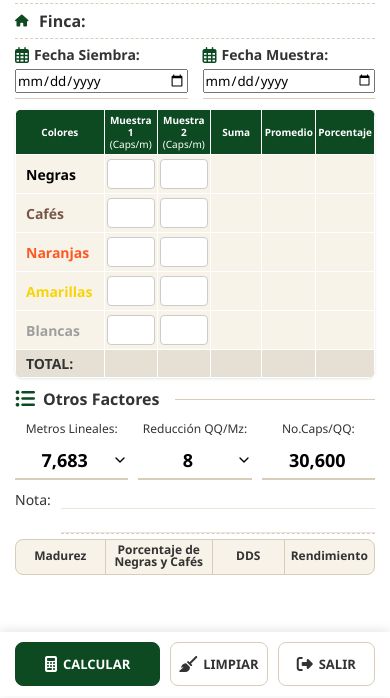
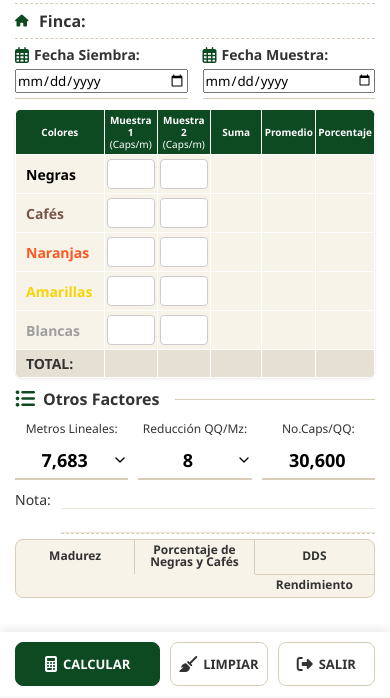
Before and after one commit to Leon505/madurez2, a plain HTML site: page index.html in a window 390 px wide. Shown: the part 148-846 px from the top of the page. Drawn offline with nearby package versions, Linux system fonts and the light colour scheme.

Commit message:
Update style.css

```diff
--- a/style.css
+++ b/style.css
@@ -532,3 +532,24 @@ input[type="number"]::-webkit-inner-spin-button {
     background-color: #0d4a22; /* Verde COMASA */
     color: white;
 }
+
+/* Distribución de resultados en pantallas pequeñas */
+@media screen and (max-width: 480px) {
+
+    .results-grid {
+        grid-template-columns: repeat(3, 1fr);
+    }
+
+    /* El tercer resultado termina la primera fila */
+    .result-item:nth-child(3) {
+        border-right: none;
+    }
+
+    /* Rendimiento ocupa la tercera columna de la segunda fila */
+    .result-item:nth-child(4) {
+        grid-column: 3;
+        border-top: 1px solid var(--border-color);
+        border-right: none;
+    }
+
+}
```
